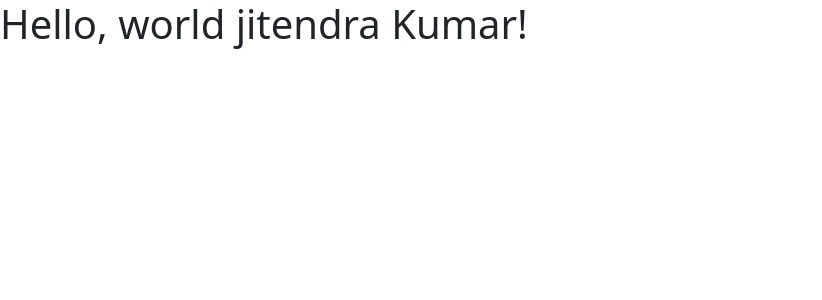
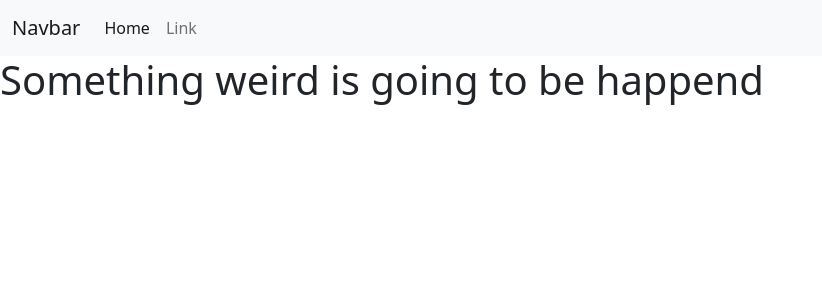
Before and after one commit to Jitendra1mp4/flask-learn, a Flask app: page / in a window 1280 px wide. Shown: the top 300 px of the page, without its empty margins (0-822 px from the left). Run offline with Flask 3, Linux system fonts and the light colour scheme; some libraries are stand-ins or nearby versions.

Commit message:
learn : template inheritance

```diff
--- /dev/null
+++ b/templates/base.html
@@ -0,0 +1,39 @@
+<!doctype html>
+<html lang="en">
+  <head>
+    <meta charset="utf-8">
+    <meta name="viewport" content="width=device-width, initial-scale=1">
+    <title>
+    {% block title %}
+
+    {% endblock %}
+    </title>
+    <link href="https://cdn.jsdelivr.net/npm/bootstrap@5.2.3/dist/css/bootstrap.min.css" rel="stylesheet" integrity="sha384-rbsA2VBKQhggwzxH7pPCaAqO46MgnOM80zW1RWuH61DGLwZJEdK2Kadq2F9CUG65" crossorigin="anonymous">
+  </head>
+  <body>
+    <nav class="navbar navbar-expand-lg bg-light">
+        <div class="container-fluid">
+          <a class="navbar-brand" href="#">Navbar</a>
+          <button class="navbar-toggler" type="button" data-bs-toggle="collapse" data-bs-target="#navbarSupportedContent" aria-controls="navbarSupportedContent" aria-expanded="false" aria-label="Toggle navigation">
+            <span class="navbar-toggler-icon"></span>
+          </button>
+          <div class="collapse navbar-collapse" id="navbarSupportedContent">
+            <ul class="navbar-nav me-auto mb-2 mb-lg-0">
+              <li class="nav-item">
+                <a class="nav-link active" aria-current="page" href="#">Home</a>
+              </li>
+              <li class="nav-item">
+                <a class="nav-link" href="#">Link</a>
+              </li>
+
+          </div>
+        </div>
+      </nav>
+    <main>
+      {% block content%}
+
+      {% endblock%}
+    </main>
+    <script src="https://cdn.jsdelivr.net/npm/bootstrap@5 .2.3/dist/js/bootstrap.bundle.min.js" integrity="sha384-kenU1KFdBIe4zVF0s0G1M5b4hcpxyD9F7jL+jjXkk+Q2h455rYXK/7HAuoJl+0I4" crossorigin="anonymous"></script>
+  </body>
+</html>
--- a/templates/homepage.html
+++ b/templates/homepage.html
@@ -1,13 +1,9 @@
-<!doctype html>
-<html lang="en">
-  <head>
-    <meta charset="utf-8">
-    <meta name="viewport" content="width=device-width, initial-scale=1">
-    <title>Bootstrap demo</title>
-    <link href="https://cdn.jsdelivr.net/npm/bootstrap@5.2.3/dist/css/bootstrap.min.css" rel="stylesheet" integrity="sha384-rbsA2VBKQhggwzxH7pPCaAqO46MgnOM80zW1RWuH61DGLwZJEdK2Kadq2F9CUG65" crossorigin="anonymous">
-  </head>
-  <body>
-    <h1>Hello, world {{username}} Kumar!</h1>
-    <script src="https://cdn.jsdelivr.net/npm/bootstrap@5 .2.3/dist/js/bootstrap.bundle.min.js" integrity="sha384-kenU1KFdBIe4zVF0s0G1M5b4hcpxyD9F7jL+jjXkk+Q2h455rYXK/7HAuoJl+0I4" crossorigin="anonymous"></script>
-  </body>
-</html>
+{% extends 'base.html' %}
+
+{% block title %}
+Our home page
+{% endblock %}
+
+{% block content%}
+<h1>Something weird is going to be happend</h1>
+{% endblock %}
```
Also changed, not shown: templates/users.html (+5 -14 lines).
